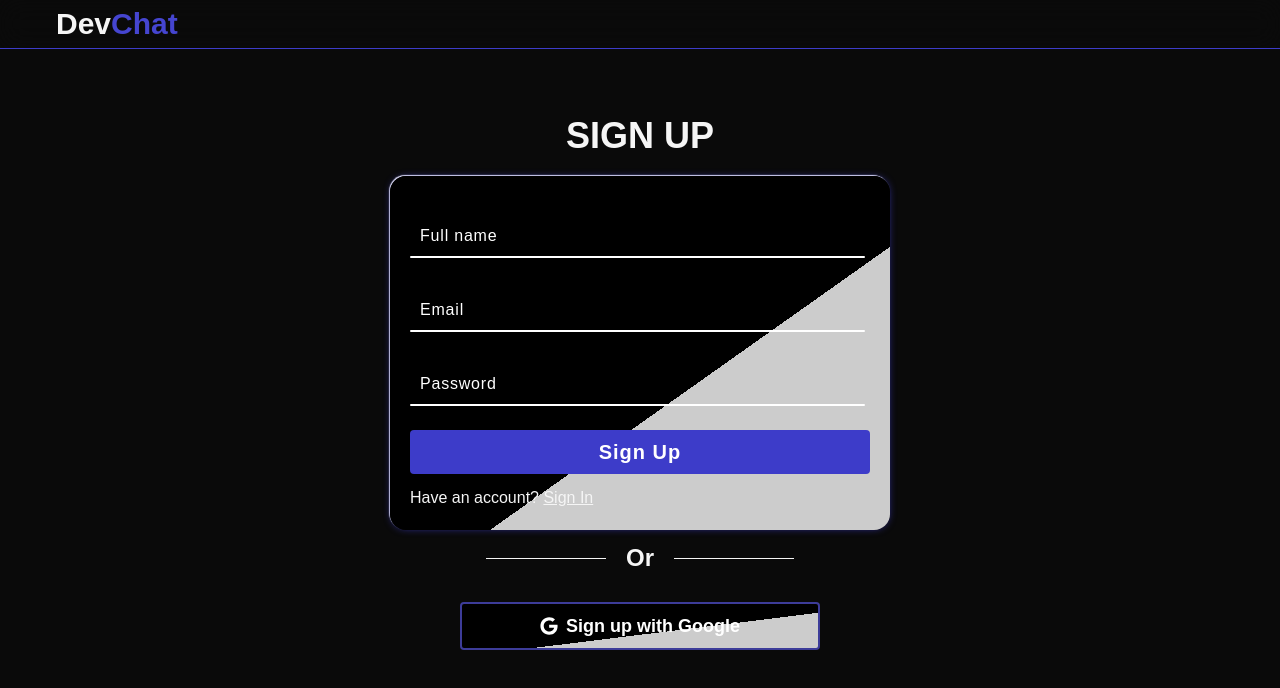
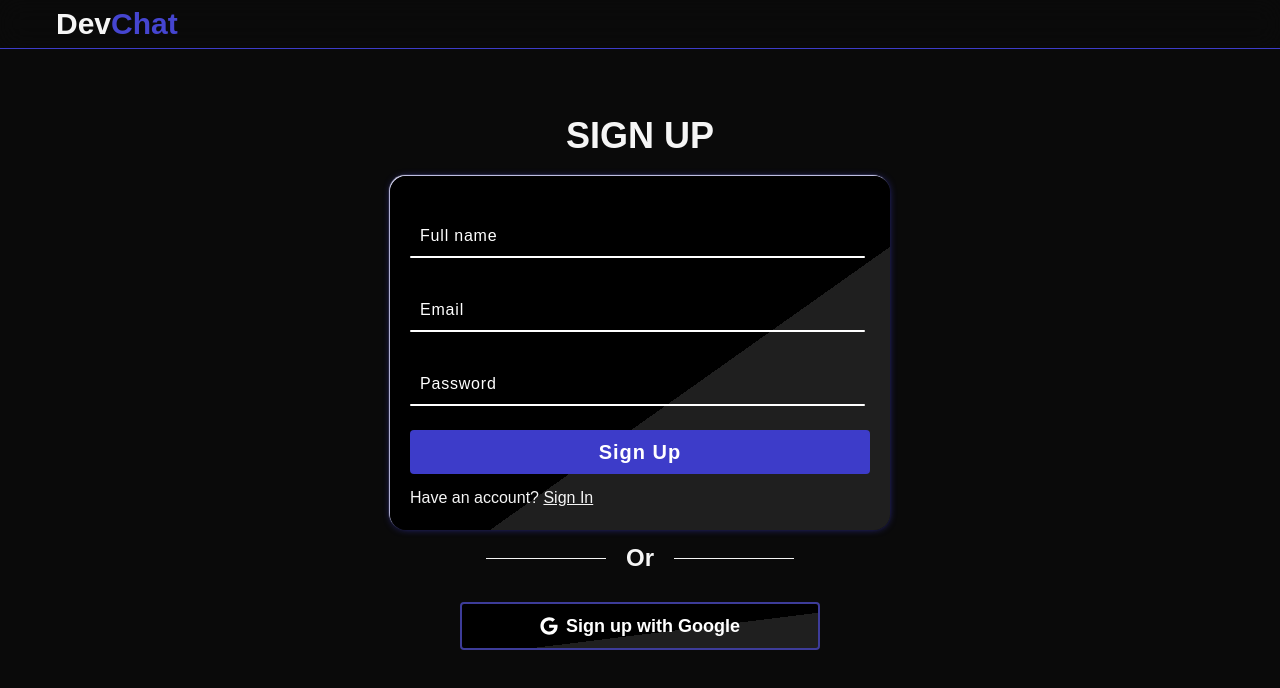
Before and after one commit to tijesunimi-5/DevChat, a Next.js app: page /home in a window 1280 px wide. Shown: the top 688 px of the page. Built offline with nearby package versions, Linux system fonts and the light colour scheme; no server answers.

Commit message:
fixed box styling

```diff
--- a/app/globals.css
+++ b/app/globals.css
@@ -53,7 +53,7 @@ body {
 }
 
 .linear_bg {
-  background: linear-gradient(to right bottom, #000 60%, #ccc 30%);
+  background: linear-gradient(to right bottom, #000 60%, #1f1f1f 20%);
 }
 .hover_btn {
   transition: all 0.3s ease;
```
